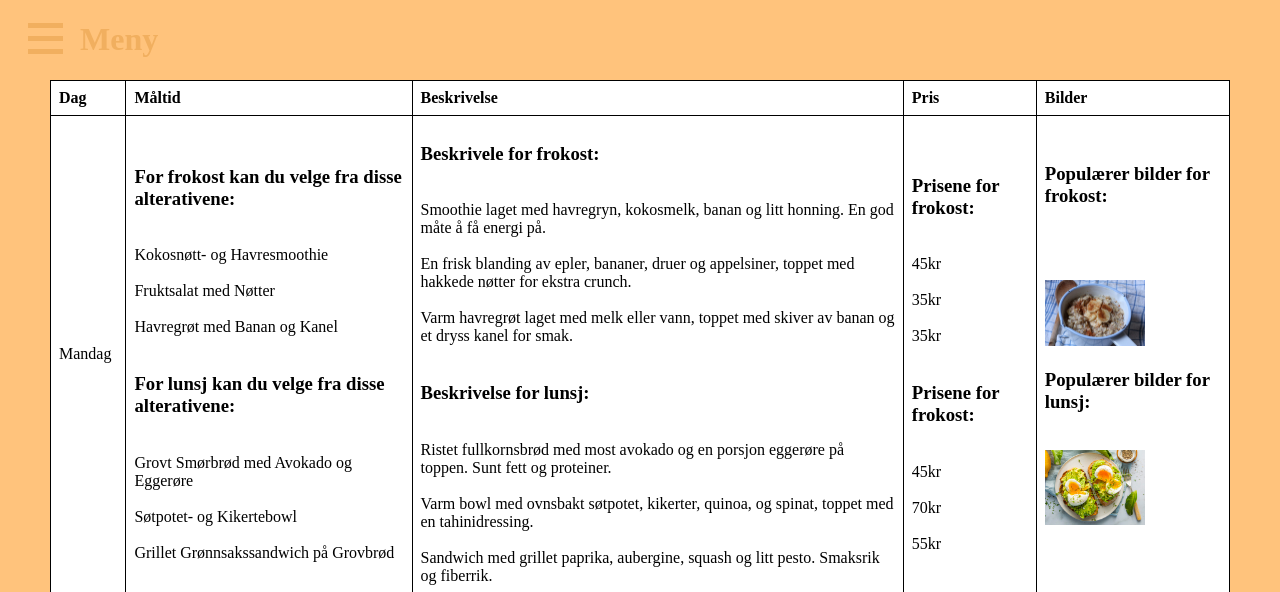
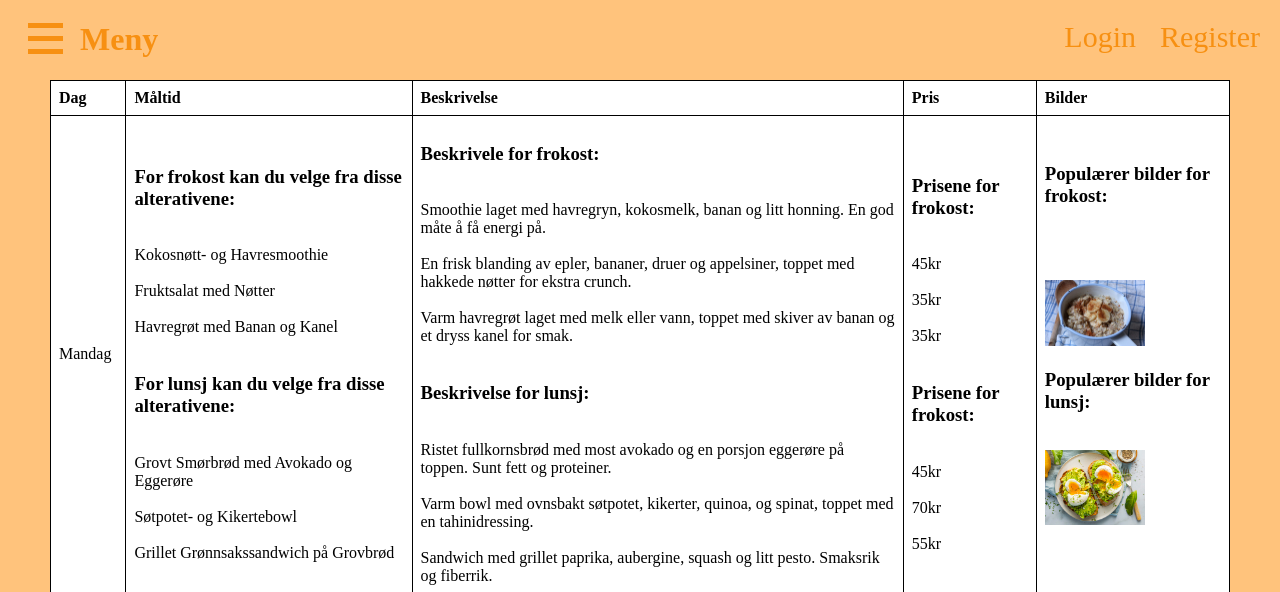
Before and after one commit to RoastPaper/Nettside-for-kantina, a PHP site: page /meny.html in a window 1280 px wide. Shown: the top 592 px of the page. Run offline with PHP 8.4, Linux system fonts and the light colour scheme.

Commit message:
Puttet inn en login tag for de 3 HTML-filene. Endret fargen for tiltel og meny i CSS. Puttet inn info i CSS for at login og registering skal være fra hverandre og tydelig.

```diff
--- a/index.html
+++ b/index.html
@@ -28,6 +28,10 @@
                     <a href="varer.html">Varer</a>
                 </div>
             </menu>
+            <login class="login">
+                <a href="login.html">Login</a>
+                <a href="register.html">Register</a>
+            </login>
             <div class="hero-text">
                 <h1>Akatina</h1>
                 <p>Hei, og velkommen til Akademiets kantine</p>
--- a/meny.html
+++ b/meny.html
@@ -24,6 +24,10 @@
                 <a href="varer.html">Varer</a>
             </div>
         </menu>
+        <login class="login">
+            <a href="login.html">Login</a>
+            <a href="register.html">Register</a>
+        </login>
     </header>
     <article class="table" id="table">
        <table>
--- a/style.css
+++ b/style.css
@@ -8,7 +8,7 @@ body {
     position: absolute;
     top: 0;
     left: 80px;
-    color: #f1af5f;
+    color: #f79012;
     transition: 0.5s;
 }
 
@@ -40,7 +40,7 @@ body {
 .bar1, .bar2, .bar3 { /* Dette lager tre strekker på toppen til venstre har en transition som gj */
     width: 35px;
     height: 5px;
-    background-color: #f1af5f;
+    background-color: #f79012;
     margin: 8px;
     transition: 0.4s;
 }
@@ -96,6 +96,19 @@ body {
 .buttonhover:hover {
     background-color: #FFC37C;
     color: white;
+}
+
+.login {
+    position: absolute;
+    top: 20px;
+    right: 10px;
+}
+
+.login a {
+    color:#f79012;
+    text-decoration: none;
+    padding: 10px;
+    font-size: 30px;
 }
 
 .hero-text {
--- a/varer.html
+++ b/varer.html
@@ -26,6 +26,10 @@
                 <a href="varer.html">Varer</a>
             </div>
         </menu>
+        <login class="login">
+            <a href="login.html">Login</a>
+            <a href="register.html">Register</a>
+        </login>
     </header>
     <article class="article">
         <div>
```
Also changed, not shown: login.html (+12 -0 lines).
